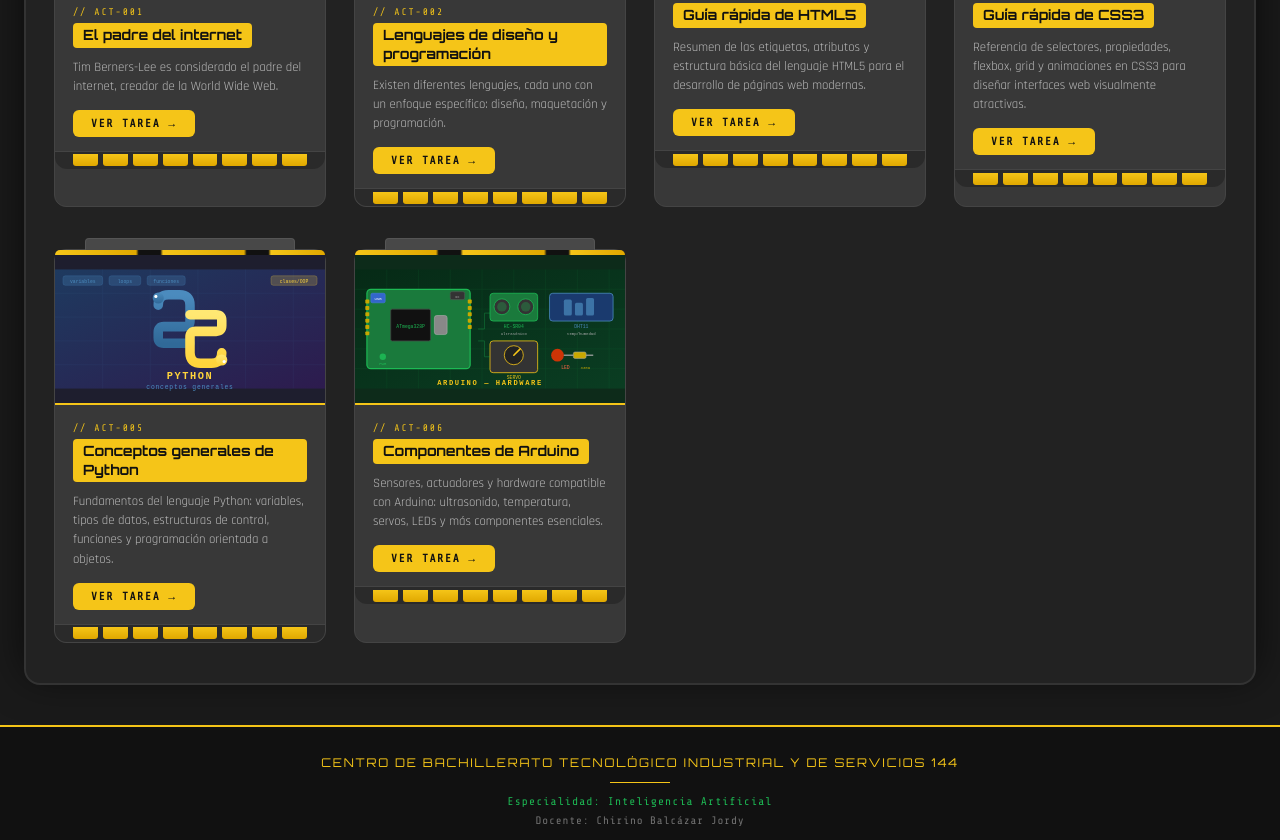
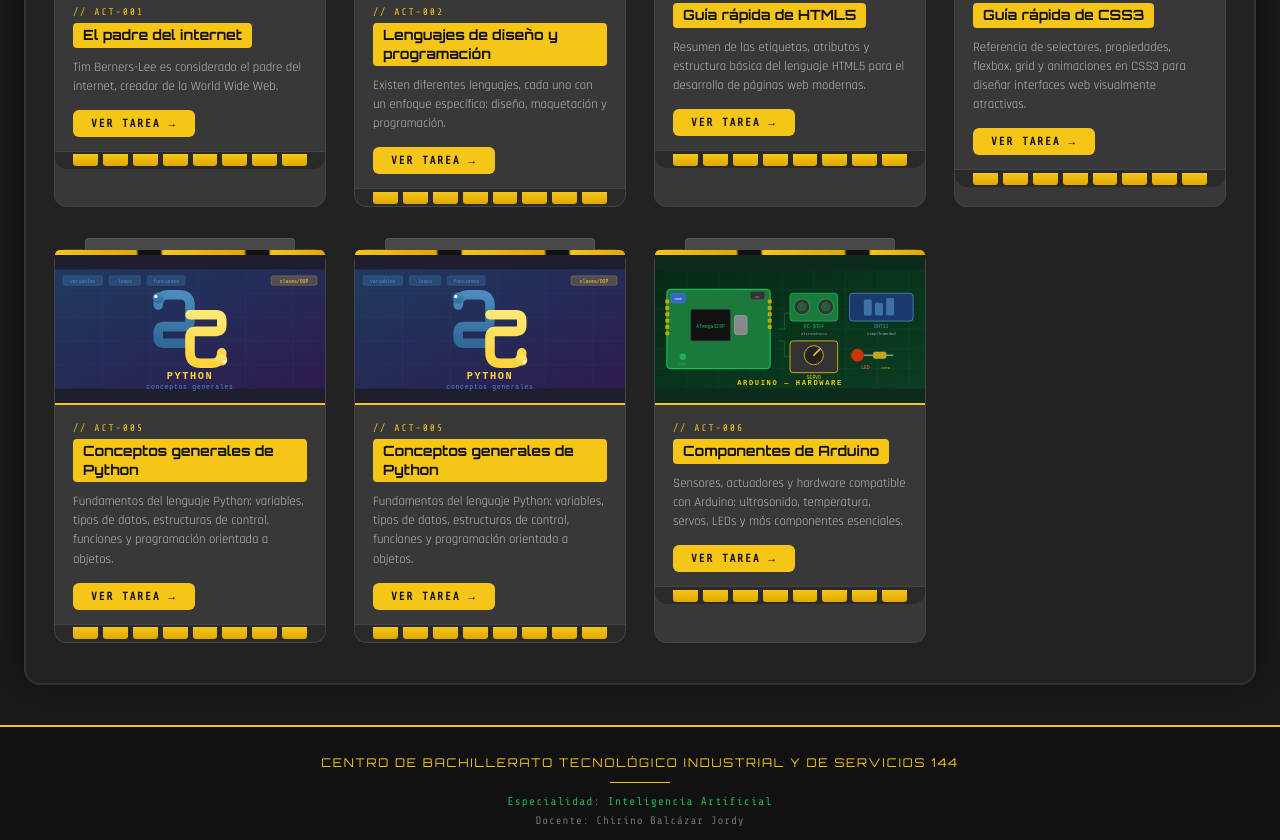
Before and after one commit to guillermoarzatecb144-hue/guilleportafoliocd2, a plain HTML site: page index.html in a window 1280 px wide. Shown: the part 651-1491 px from the top of the page. Drawn offline with nearby package versions, Linux system fonts and the light colour scheme.

Commit message:
Update index.html

```diff
--- a/index.html
+++ b/index.html
@@ -805,8 +805,7 @@
       </div>
     </div>
 
-
-    <!-- CARD 5 -->
+ <!-- CARD 5 -->
     <div class="card">
       <div class="card-top-stripe"></div>
       <!-- Portada SVG: Python conceptos -->
@@ -863,7 +862,7 @@
         <p class="card-num">// ACT-005</p>
         <div class="card-title">Conceptos generales de Python</div>
         <p class="card-desc">Fundamentos del lenguaje Python: variables, tipos de datos, estructuras de control, funciones y programación orientada a objetos.</p>
-        <a href="#" onclick="showPage(5);return false;" class="card-btn">VER TAREA →</a>
+        <a href="file:///C:/Users/memo1/Downloads/index.html" onclick="showPage(5);return false;" class="card-btn">VER TAREA →</a>
       </div>
       <div class="card-fingers">
         <div class="finger"></div><div class="finger"></div><div class="finger"></div>
@@ -871,8 +870,73 @@
         <div class="finger"></div><div class="finger"></div>
       </div>
     </div>
-
     <!-- CARD 6 -->
+    <div class="card">
+      <div class="card-top-stripe"></div>
+      <!-- Portada SVG: Python conceptos -->
+      <svg xmlns="http://www.w3.org/2000/svg" viewBox="0 0 340 150" class="card-img" style="display:block;background:#1e1e2e;">
+        <!-- fondo degradado azul/morado Python -->
+        <defs>
+          <linearGradient id="pyBg" x1="0%" y1="0%" x2="100%" y2="100%">
+            <stop offset="0%" style="stop-color:#1e3a5f"/>
+            <stop offset="100%" style="stop-color:#2d1b4e"/>
+          </linearGradient>
+          <linearGradient id="pyBlue" x1="0%" y1="0%" x2="0%" y2="100%">
+            <stop offset="0%" style="stop-color:#4b8bbe"/>
+            <stop offset="100%" style="stop-color:#306998"/>
+          </linearGradient>
+          <linearGradient id="pyYellow" x1="0%" y1="0%" x2="0%" y2="100%">
+            <stop offset="0%" style="stop-color:#ffe873"/>
+            <stop offset="100%" style="stop-color:#ffd43b"/>
+          </linearGradient>
+        </defs>
+        <rect width="340" height="150" fill="url(#pyBg)"/>
+        <!-- cuadrícula decorativa -->
+        <g opacity="0.08" stroke="#4b8bbe" stroke-width="1">
+          <line x1="0" y1="30" x2="340" y2="30"/><line x1="0" y1="60" x2="340" y2="60"/>
+          <line x1="0" y1="90" x2="340" y2="90"/><line x1="0" y1="120" x2="340" y2="120"/>
+          <line x1="60" y1="0" x2="60" y2="150"/><line x1="120" y1="0" x2="120" y2="150"/>
+          <line x1="180" y1="0" x2="180" y2="150"/><line x1="240" y1="0" x2="240" y2="150"/>
+          <line x1="300" y1="0" x2="300" y2="150"/>
+        </g>
+        <!-- Logo Python (serpiente simplificada) -->
+        <!-- Cuerpo azul -->
+        <path d="M130 45 Q130 32 143 32 L157 32 Q170 32 170 45 L170 65 Q170 72 163 72 L137 72 Q130 72 130 79 L130 86 Q130 93 137 93 L170 93" stroke="url(#pyBlue)" stroke-width="12" fill="none" stroke-linecap="round"/>
+        <!-- Cuerpo amarillo -->
+        <path d="M210 105 Q210 118 197 118 L183 118 Q170 118 170 105 L170 85 Q170 78 177 78 L203 78 Q210 78 210 71 L210 64 Q210 57 203 57 L170 57" stroke="url(#pyYellow)" stroke-width="12" fill="none" stroke-linecap="round"/>
+        <!-- Cabeza azul -->
+        <circle cx="130" cy="36" r="7" fill="url(#pyBlue)"/>
+        <circle cx="127" cy="34" r="2" fill="white"/>
+        <!-- Cabeza amarilla -->
+        <circle cx="210" cy="114" r="7" fill="url(#pyYellow)"/>
+        <circle cx="213" cy="116" r="2" fill="white"/>
+        <!-- Texto -->
+        <text x="170" y="138" font-family="monospace" font-size="13" font-weight="bold" text-anchor="middle" fill="#ffd43b" letter-spacing="2">PYTHON</text>
+        <text x="170" y="150" font-family="monospace" font-size="8" text-anchor="middle" fill="#4b8bbe" letter-spacing="1">conceptos generales</text>
+        <!-- chips de código -->
+        <rect x="10" y="8" rx="3" ry="3" width="50" height="12" fill="rgba(75,139,190,0.25)" stroke="rgba(75,139,190,0.4)" stroke-width="0.7"/>
+        <text x="35" y="17" font-family="monospace" font-size="6" text-anchor="middle" fill="#4b8bbe">variables</text>
+        <rect x="68" y="8" rx="3" ry="3" width="40" height="12" fill="rgba(75,139,190,0.25)" stroke="rgba(75,139,190,0.4)" stroke-width="0.7"/>
+        <text x="88" y="17" font-family="monospace" font-size="6" text-anchor="middle" fill="#4b8bbe">loops</text>
+        <rect x="116" y="8" rx="3" ry="3" width="48" height="12" fill="rgba(75,139,190,0.25)" stroke="rgba(75,139,190,0.4)" stroke-width="0.7"/>
+        <text x="140" y="17" font-family="monospace" font-size="6" text-anchor="middle" fill="#4b8bbe">funciones</text>
+        <rect x="272" y="8" rx="3" ry="3" width="58" height="12" fill="rgba(255,212,59,0.2)" stroke="rgba(255,212,59,0.4)" stroke-width="0.7"/>
+        <text x="301" y="17" font-family="monospace" font-size="6" text-anchor="middle" fill="#ffd43b">clases/OOP</text>
+      </svg>
+      <div class="card-body">
+        <p class="card-num">// ACT-005</p>
+        <div class="card-title">Conceptos generales de Python</div>
+        <p class="card-desc">Fundamentos del lenguaje Python: variables, tipos de datos, estructuras de control, funciones y programación orientada a objetos.</p>
+        <a href=" https://guillermoarzatecb144-hue.github.io/tarea6python.cd2/" onclick="showPage(5);return false;" class="card-btn">VER TAREA →</a>
+      </div>
+      <div class="card-fingers">
+        <div class="finger"></div><div class="finger"></div><div class="finger"></div>
+        <div class="finger"></div><div class="finger"></div><div class="finger"></div>
+        <div class="finger"></div><div class="finger"></div>
+      </div>
+    </div>
+
+    <!-- CARD 7 -->
     <div class="card">
       <div class="card-top-stripe"></div>
       <!-- Portada SVG: Arduino componentes -->
@@ -967,7 +1031,7 @@
         <p class="card-num">// ACT-006</p>
         <div class="card-title">Componentes de Arduino</div>
         <p class="card-desc">Sensores, actuadores y hardware compatible con Arduino: ultrasonido, temperatura, servos, LEDs y más componentes esenciales.</p>
-        <a href="#" onclick="showPage(6);return false;" class="card-btn">VER TAREA →</a>
+        <a href=" https://guillermoarzatecb144-hue.github.io/tarea-arduino.cd/" onclick="showPage(6);return false;" class="card-btn">VER TAREA →</a>
       </div>
       <div class="card-fingers">
         <div class="finger"></div><div class="finger"></div><div class="finger"></div>
```
